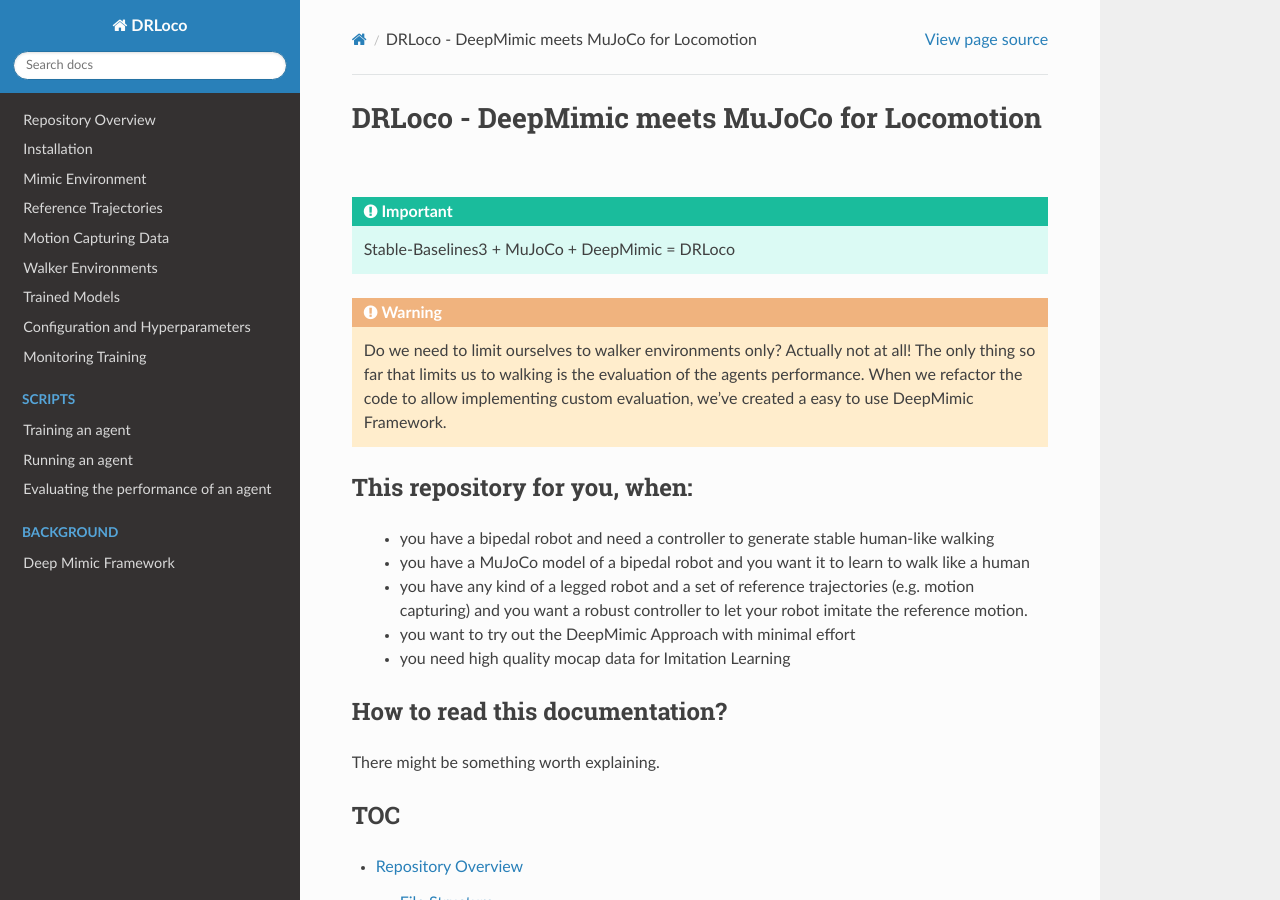
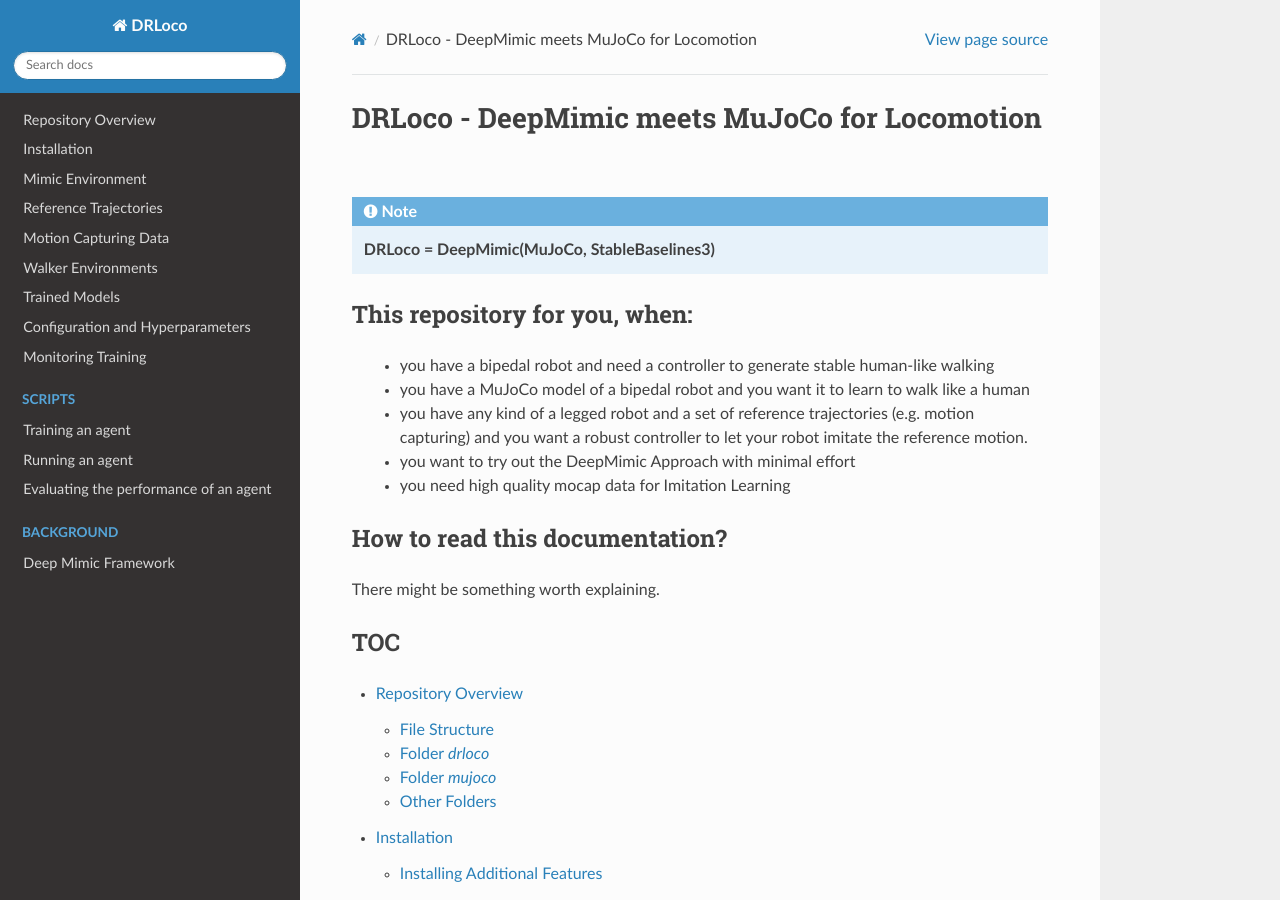
Before and after one commit to rgalljamov/DRLoco, a Sphinx documentation site: the page built from docs/index.rst, in a window 1280 px wide and 900 px high. Built offline with Sphinx 7.4.7 and the Read the Docs theme 2.0.0, drawn with Linux system fonts in a browser that asks for light colours; part of the change alters nothing that is shown.

Commit message:
DOC: Explain every file and folder in the repo (mujoco missing yet)

```diff
--- a/docs/index.rst
+++ b/docs/index.rst
@@ -5,13 +5,15 @@
 
 DRLoco - DeepMimic meets MuJoCo for Locomotion
 ****************************************************
-.. important::
-	Stable-Baselines3 + MuJoCo + DeepMimic = DRLoco
 
-.. warning::
+.. note::
+   **DRLoco = DeepMimic(MuJoCo, StableBaselines3)**
 
-   Do we need to limit ourselves to walker environments only?
-   Actually not at all! The only thing so far that limits us to walking is the evaluation of the agents performance. When we refactor the code to allow implementing custom evaluation, we've created a easy to use DeepMimic Framework.
+.. .. warning::
+
+..    Do we need to limit ourselves to walker environments only?
+..    Actually not at all! The only thing so far that limits us to walking is the evaluation of the agents performance. When we refactor the code to allow implementing custom evaluation, we've created a easy to use DeepMimic Framework.
+
 
 This repository for you, when:
 ===============================
--- a/docs/main/overview.rst
+++ b/docs/main/overview.rst
@@ -3,12 +3,18 @@ Repository Overview
 ***********************
 
 .. note::
-	**DeepMimic(MuJoCo, Stable-Baselines3) = DRLoco**
+	**DRLoco = DeepMimic(MuJoCo, StableBaselines3)**
+
+	Abbreviations:
+		* SB3: `Stable-Baselines 3 <https://stable-baselines3.readthedocs.io>`_
+
+		* W&B: `Weights & Biases <https://wandb.ai>`_
+
 
 This repository
 
  * implements the :ref:`DeepMimic Framework <deepmim>`
- * using the `PPO Algorithm <https://spinningup.openai.com/en/latest/algorithms/ppo.html>`_ from the `Stable-Baselines3 repository <https://stable-baselines3.readthedocs.io>`_
+ * using the `PPO Algorithm <https://spinningup.openai.com/en/latest/algorithms/ppo.html>`_ from the `Stable-Baselines3 repository <https://stable-baselines3.readthedocs.io>`_(SB3)
  * to obtain (deep reinforcement) learning-based controllers
  * for :ref:`robots <walkers>` simulated with the `MuJoCo Physics Engine <http://www.mujoco.org/>`_.
 
@@ -16,25 +22,82 @@ This repository
 File Structure
 =================
 
-In the following, the structure of the code is presented with a short description of what each individual script and folder is responsible for.
+In the following, the structure of the code is presented with a short description of what each individual script and folder is responsible for. The main folder :ref:`drloco <drloco_folder>` is explained in a separate section below.
+
+
+.. _drloco_folder:
 
 Folder *drloco*
-------------------
+=================
 
-``drloco/`` is the main folder of the framework. It contains the three most important python scripts to train, run and evaluate models as well as all the most important modules the framework is build of.
+``drloco/`` is the main folder of the framework. It contains the three most important python scripts to train, run and evaluate models as well as all the most important modules the framework is build of. In the following, each subfolder and their files are presented shortly.
 
-Scripts
-+++++++++
+	* ``config/`` contains training configurations
+
+		* ``config.py`` is the main config file. It defines the meta data of training, like a description, as well as higher-level hyperparameters like the MuJoCo model to use, the simulation frequency, whether to use the CPU or GPU for training etc.
+
+		* ``hypers.py`` define the hyperparameters on different lower levels, like DeepMimic configurations (e.g. imitation reward weights) and the PPO hyperparameters as well as common hyperparameters like the training duration and learning rate schedule parameters.
+
+
+	* ``common/`` contains utility functions
+
+		* ``callback.py`` defines a callback class that is triggered at every step taken in the environment as well as at the trainings beginning and the end. It is used to monitor the training performance and log it to Tensorboard and W&B. In addition, the training evaluation is implemented in this script.
+
+		.. note::
+
+		   We evaluate the training performance by pausing the training every N steps, and running the so far trained model on 20 consecutive evaluation episodes. The evaluation interval ``N`` depends on the training performance: N is 400k at the beginning (0 stable walks), changes to 200k after the agent reached the end of an evaluation episode (1-19 stable walks) and is again 400k after the agent converged to stable walking (20 stable walks).
+
+		   Each evaluation episode is initialized at a slightly different position on the reference trajectory. The desired velocity is set to a constant forward walking motion. We monitor the minimum and average walked distance across the 20 evaluation episodes, as well as number of stable walks defined as reaching a minimum distance without falling (e.g. 20m, defined in ``config/config.py``).
+
+		* ``schedules.py`` contains the linear and exponential decay schedules. The linear scheduling is used for the learning rate in the moment, while the exponential decay is for *cliprage* scheduling.
+
+		* ``utils.py`` contains helper functions like determening the project's path, whether the code is running on the remote or local server, smoothing functions etc.
+
+
+	* ``custom/`` contains own implementations and extensions of the PPO algorithm and training procedure as defined in SB3.
+
+		* ``policies.py`` implements a custom actor critic policy to use with PPO. In the moment, the policy is just a re-implementation of the default policy in SB3 with the extra feature, that the policy and value function network architectures (number of hidden layers, hidden layer units and activation functions) can be specified in ``config/hypers.py``.
+
+
+	* ``ref_trajecs/`` contains the necessary classes to provide a set of reference trajectories (e.g. motion capturing data) for imitation learning.
+
+		* ``base_ref_trajecs.py`` implements an interface, that is used in the mod:`MimicEnv` and provides the reference motion in an appropriate format during the training.
+
+		* ``straight_walk_trajecs.py`` extends the base class to use the :ref:`straight walking trajectories <mocaps>`. The corresponding reference motion is a motion captured walk on a threadmill.
+
+		.. note:
+
+		   There are two sets of straight walking trajectories stored in ``mocaps/straight_walking/``:
+
+		   * ``Trajecs_Constant_Speed_400Hz.mat`` represent 30 steps of almost constant speed walking on a threadmill.
+
+		   * ``Trajecs_Ramp_Slow_400Hz[...].mat`` captures 250 steps on a threadmill which was accelerating half the time from 0.7 to 1.2m/s and descellerating back from 1.2 to 0.7m/s in the second half of the experiment.
+
+		* ``loco3d_trajecs.py`` provides another set of a reference motion during the training procedure: walking an eight shape, walking straight, walking at constant speeds, accelerating and descellerating etc.
+
+
+.. _mujoco_folder:
+
+Folder *mujoco*
+=================
+
+
+
+Other Folders
+=================
+
+ * ``docs/`` contains the files needed to build this documentation
 
  * ``mocaps/`` contains our :ref:`motion capturing datasets <ref_trajecs>`
 
  	* Each dataset is explained in detail in the section :ref:`Reference Trajectories`
 
- * ``docs/`` contains the files needed to build this documentation
-
- * ``mujoco/`` maintains the MuJoCo environments we train our agents on.
-
  * ``models/`` contains a few trained agents organized by the environment they were trained on as well as the made hyperparameter choices.
 
  	* .. warning::
+
  		For each model, we save the PPO model as well as the **corresponding environment**. The environment is necessary, because we're normalizing the observations with a running mean and standard deviation which are maintained in the environment.
+
+ 	* **TODO: save at least one model here!**
+
+ * ``wandb/`` contains a few scripts to download the data logged to W&B for further postpocessing and analysis. It is optional.
--- a/docs/scripts/ref_trajecs.rst
+++ b/docs/scripts/ref_trajecs.rst
@@ -2,6 +2,8 @@
 
 Reference Trajectories
 ************************
+
+* TODO: mention calculation of desired walking speed.
 
 Overview
 =============
```
